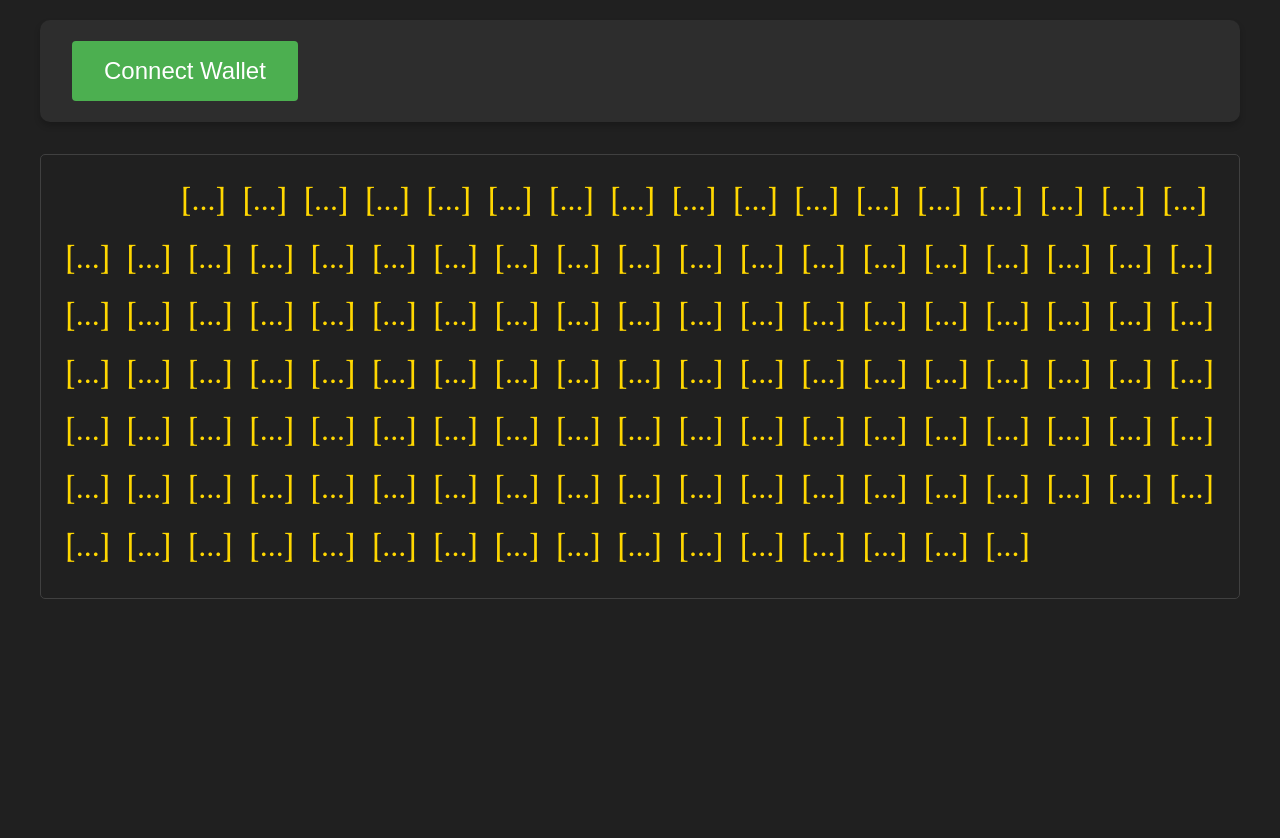
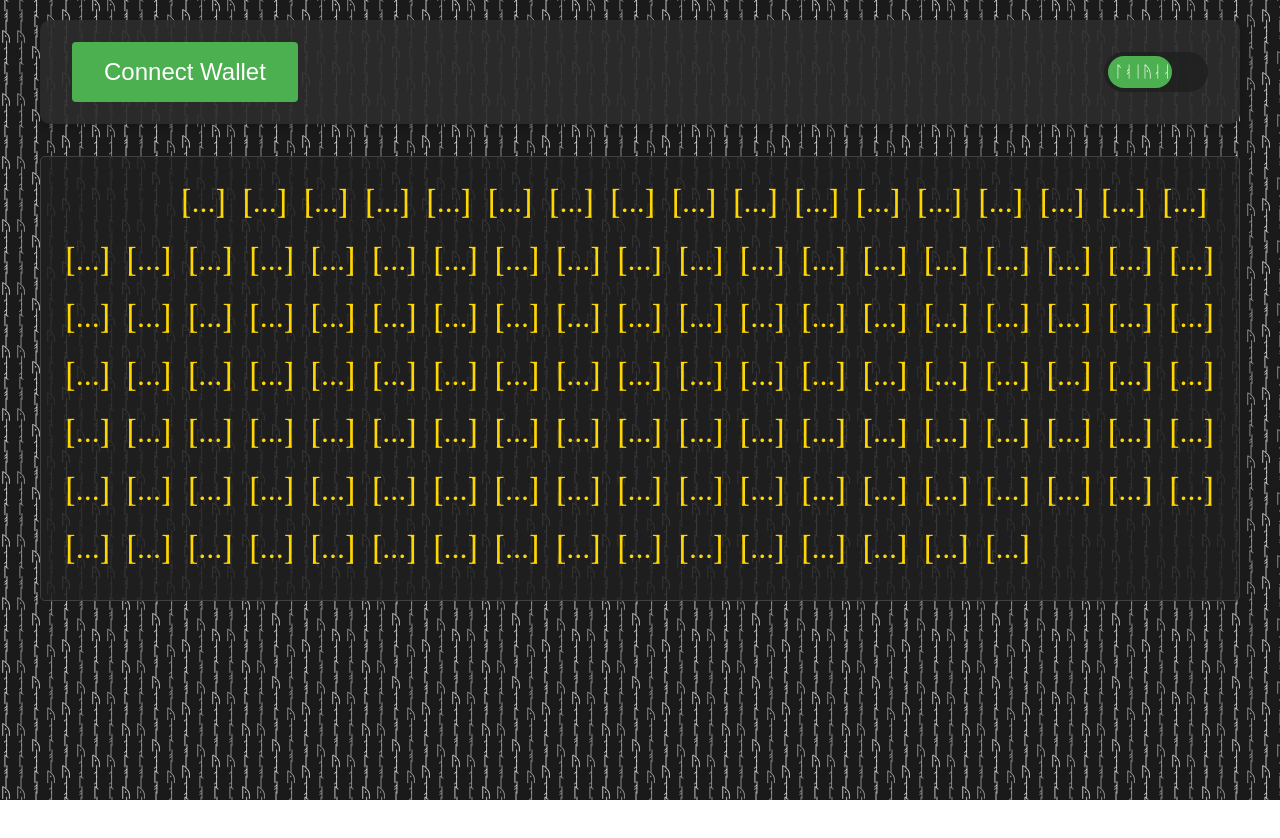
Before and after one commit to PhiMarHal/BasedOnWhat, a plain HTML site: page index.html in a window 1280 px wide. Before the commit the page ends 800 px from the top, so only its background shows below. Drawn offline with Linux system fonts and the light colour scheme; no server answers.

Commit message:
It's beautiful

```diff
--- a/app.js
+++ b/app.js
@@ -1,3 +1,59 @@
+// Animation initialization
+const runes = ['ᛚ', 'ᚮ', 'ᛁ', 'ᚤ', 'ᛆ', 'ᛆ'];
+
+function initializeBackgroundControls() {
+    const button = document.querySelector('.toggle-button');
+    const states = ['full', 'medium', 'off'];
+    const opacities = { full: 1, medium: 0.1, off: 0 };
+    let currentIndex = 0;
+
+    // Set initial state
+    button.dataset.state = states[currentIndex];
+
+    button.addEventListener('click', () => {
+        currentIndex = (currentIndex + 1) % 3;
+        const newState = states[currentIndex];
+
+        button.dataset.state = newState;
+
+        document.querySelectorAll('.column').forEach(col => {
+            col.style.opacity = opacities[newState];
+        });
+    });
+}
+
+function createColumns() {
+    const background = document.getElementById('background');
+    background.innerHTML = '';
+    const columnWidth = 15;
+    const numColumns = Math.ceil(window.innerWidth / columnWidth);
+
+    const runeHeight = 15 * 0.7;
+    const runeSequenceHeight = 6 * runeHeight;
+    const sequencesNeeded = Math.ceil(window.innerHeight / runeSequenceHeight) + 3;
+
+    for (let i = 0; i < numColumns; i++) {
+        const column = document.createElement('div');
+        column.className = 'column';
+        column.style.left = `${i * columnWidth}px`;
+
+        let columnContent = '';
+        for (let j = 0; j < sequencesNeeded * 2; j++) {
+            runes.forEach(rune => {
+                columnContent += rune + '\n';
+            });
+        }
+
+        column.textContent = columnContent;
+        background.appendChild(column);
+    }
+}
+
+// Initialize background animation
+window.addEventListener('resize', createColumns);
+createColumns();
+
+// Cache structure initialization
 let contract;
 let provider;
 let signer;
@@ -114,6 +170,9 @@ async function initializeApp() {
         // Set up UI event listeners
         document.getElementById('connect-wallet').addEventListener('click', connectWallet);
 
+        // Initialize background controls
+        initializeBackgroundControls();
+
         // Initial load of all words
         await loadAllWords();
 
@@ -134,6 +193,8 @@ async function initializeApp() {
         showStatus(`Initialization error: ${error.message}`, 'error');
     }
 }
+
+
 
 function setupCacheMaintenance() {
     // Clean up old user data periodically
--- a/index.html
+++ b/index.html
@@ -9,10 +9,17 @@
 </head>
 
 <body>
+    <div class="background" id="background"></div>
+
     <div id="app">
         <div id="header">
             <div id="wallet-info">
                 <button id="connect-wallet">Connect Wallet</button>
+            </div>
+            <div class="background-controls">
+                <div class="toggle-group">
+                    <button class="toggle-button">ᛚᚮᛁᚤᛆᛆ</button>
+                </div>
             </div>
         </div>
 
@@ -24,8 +31,8 @@
     </div>
 
     <script src="ethers-5.7.2.umd.min.js"></script>
-    <script src="config.js?v=<?php echo rand(); ?>"></script>
-    <script src="app.js?v=<?php echo rand(); ?>"></script>
+    <script src="config.js"></script>
+    <script src="app.js"></script>
 </body>
 
 </html>
--- a/styles.css
+++ b/styles.css
@@ -1,7 +1,7 @@
 :root {
     /* Base theme colors */
-    --background-dark: #202020;
-    --background-light: #2d2d2d;
+    --background-dark: rgba(32, 32, 32, 0.85);
+    --background-light: rgba(45, 45, 45, 0.9);
     --text-primary: #e0e0e0;
     --text-secondary: #a0a0a0;
     --border-color: #404040;
@@ -15,26 +15,172 @@
     /* UI element colors */
     --button-primary: #4CAF50;
     --button-hover: #45a049;
-    --input-background: #333333;
+    --input-background: rgba(51, 51, 51, 0.95);
     --input-border: #404040;
-    --popup-background: rgba(0, 0, 0, 0.8);
+    --popup-background: rgba(0, 0, 0, 0.9);
 }
 
+/* Base styles */
 body {
     font-family: Arial, sans-serif;
     margin: 0;
     padding: 20px;
-    background: var(--background-dark);
     color: var(--text-primary);
     line-height: 1.6;
+    position: relative;
+    min-height: 100vh;
 }
 
 #app {
     max-width: 1200px;
     margin: 0 auto;
+    position: relative;
+    z-index: 1;
 }
 
-/* Separate header with light grey background */
+/* Animation background styles */
+.background {
+    width: 100%;
+    height: 100vh;
+    background: #1a1a1a;
+    overflow: hidden;
+    position: fixed;
+    top: 0;
+    left: 0;
+    z-index: -1;
+}
+
+.column {
+    position: absolute;
+    display: flex;
+    flex-direction: column;
+    font-size: 20px;
+    line-height: 0.75;
+    will-change: transform;
+    white-space: pre;
+    transform-origin: top;
+    opacity: 1;
+}
+
+/* Animation speeds */
+.column:nth-child(8n+1) {
+    color: #e0e0e0;
+    animation: scrollDown 5s linear infinite;
+}
+
+.column:nth-child(8n+2) {
+    color: #a0a0a0;
+    animation: scrollUp 5s linear infinite;
+}
+
+.column:nth-child(8n+3) {
+    color: #e0e0e0;
+    animation: scrollDown 4s linear infinite;
+}
+
+.column:nth-child(8n+4) {
+    color: #a0a0a0;
+    animation: scrollUp 4s linear infinite;
+}
+
+.column:nth-child(8n+5) {
+    color: #e0e0e0;
+    animation: scrollDown 3s linear infinite;
+}
+
+.column:nth-child(8n+6) {
+    color: #a0a0a0;
+    animation: scrollUp 3s linear infinite;
+}
+
+.column:nth-child(8n+7) {
+    color: #e0e0e0;
+    animation: scrollDown 2s linear infinite;
+}
+
+.column:nth-child(8n+8) {
+    color: #a0a0a0;
+    animation: scrollUp 2s linear infinite;
+}
+
+@keyframes scrollDown {
+    0% {
+        transform: translateY(-63px) scaleY(0.7);
+    }
+
+    100% {
+        transform: translateY(0) scaleY(0.7);
+    }
+}
+
+@keyframes scrollUp {
+    0% {
+        transform: translateY(0) scaleY(0.7);
+    }
+
+    100% {
+        transform: translateY(-63px) scaleY(0.7);
+    }
+}
+
+/* Add to your existing styles.css */
+
+.background-controls {
+    display: flex;
+    align-items: center;
+}
+
+.toggle-group {
+    width: 96px;
+    height: 32px;
+    background: var(--background-dark);
+    border-radius: 20px;
+    position: relative;
+    padding: 4px;
+}
+
+.toggle-button {
+    position: absolute;
+    top: 4px;
+    width: 64px;
+    height: 32px;
+    background: var(--button-primary);
+    border: none;
+    border-radius: 16px;
+    color: white;
+    font-size: 16px;
+    cursor: pointer;
+    transition: left 0.5s ease;
+}
+
+.toggle-button[data-state="full"] {
+    left: 4px;
+}
+
+.toggle-button[data-state="medium"] {
+    left: 20px;
+}
+
+.toggle-button[data-state="off"] {
+    left: 36px;
+}
+
+.control-label {
+    color: var(--text-secondary);
+    font-size: 14px;
+}
+
+.toggle-button:hover {
+    color: var(--text-primary);
+    background: rgba(255, 255, 255, 0.1);
+}
+
+.toggle-button.active {
+    background: var(--button-primary);
+    color: white;
+}
+
+/* Update the existing header styles */
 #header {
     display: flex;
     justify-content: space-between;
@@ -42,7 +188,7 @@ body {
     margin-bottom: 32px;
     padding: 32px;
     background: var(--background-light);
-    border-radius: 10px 10px 10px 10px;  /* Rounded only at top */
+    border-radius: 10px;
     box-shadow: 0 4px 6px rgba(0, 0, 0, 0.2);
 }
 
```
